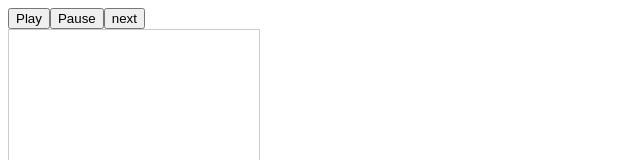
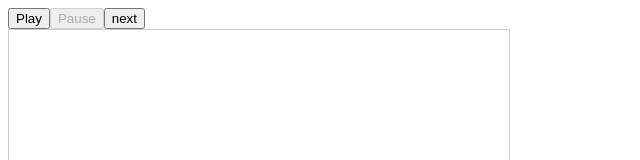
Before and after one commit to FranckErnewein/game-of-life, a React (Create React App) app: page / in a window 1280 px wide. Shown: the top 160 px of the page, without its empty margins (0-640 px from the left). Built offline with nearby package versions, Linux system fonts and the light colour scheme; the HTML template or start-up script is replaced by a standard one.

Commit message:
feat: allow to play/pause

```diff
--- a/src/App.tsx
+++ b/src/App.tsx
@@ -1,4 +1,4 @@
-import React, { useState, MouseEvent } from "react";
+import React, { useState, useEffect, MouseEvent } from "react";
 import createGame, { CellInterface } from "./game";
 import PlayGround from "./components/PlayGround";
 
@@ -6,6 +6,7 @@ const game = createGame();
 
 function App() {
   const [cells, setCells] = useState<CellInterface[]>(game.getAllCells());
+  const [play, setPlay] = useState<boolean>(false);
 
   const onClick = (x: number, y: number) => {
     game.set(x, y);
@@ -17,15 +18,40 @@ function App() {
     setCells(game.getAllCells());
   };
 
+  const onPlay = (e: MouseEvent<HTMLButtonElement>) => {
+    setPlay(true);
+  };
+  const onPlause = (e: MouseEvent<HTMLButtonElement>) => {
+    setPlay(false);
+  };
+
+  useEffect(() => {
+    const interval = setInterval(() => {
+      if (play) {
+        game.tick();
+        const c = game.getAllCells();
+        setCells(c);
+        if (c.length === 0) {
+          setPlay(false);
+        }
+      }
+    }, 1000 / 24);
+    return () => clearInterval(interval);
+  });
+
   return (
     <div>
-      <button>Play</button>
-      <button>Pause</button>
+      <button onClick={onPlay} disabled={play}>
+        Play
+      </button>
+      <button onClick={onPlause} disabled={!play}>
+        Pause
+      </button>
       <button onClick={onNext}>next</button>
       <PlayGround
-        width={10}
-        height={10}
-        cellSize={25}
+        width={100}
+        height={100}
+        cellSize={5}
         onCellClick={onClick}
         cells={cells}
       />
--- a/src/game.ts
+++ b/src/game.ts
@@ -68,9 +68,9 @@ export default function createGame() {
         column.forEach((cell, y) => {
           if (cell) {
             const alivesCells = getAround(x, y).filter((c) => !!c);
-            const deadCoordinates = aroundOffset.filter(
-              ([offsetX, offsetY]) => !get(x + offsetX, y + offsetY)
-            );
+            const deadCoordinates = aroundOffset
+              .map(([offsetX, offsetY]) => [x + offsetX, y + offsetY])
+              .filter(([xo, yo]) => !get(xo, yo));
 
             if (alivesCells.length < 2 || alivesCells.length > 3) {
               shouldDie.push(cell);
```
Also changed, not shown: 1 other file (tests, documents, lock files or other folders).
